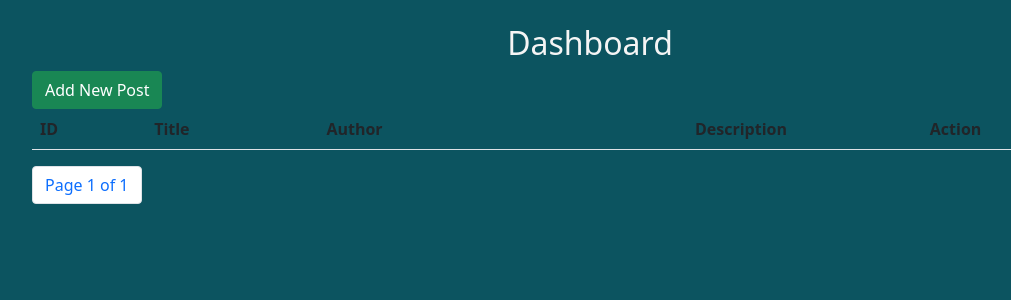
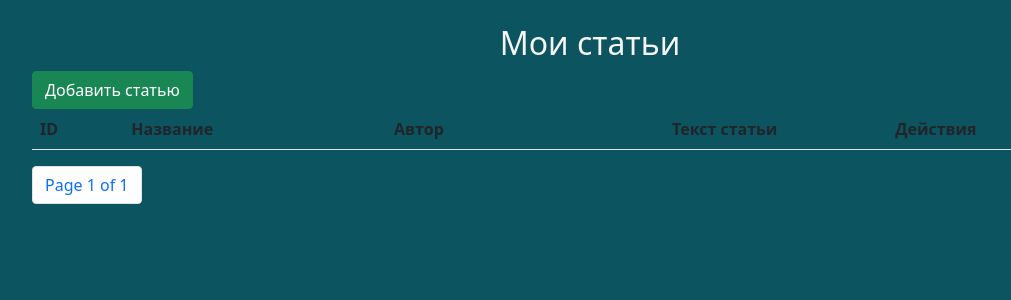
Before and after one commit to Scrum-GB-Habr/gb_habr_agile_scrum, a Django app: page /dashboard/ in a window 1280 px wide. Shown: the part 57-357 px from the top of the page, without its empty margins (50-1061 px from the left). Run offline with Django 3.2, Linux system fonts and the light colour scheme; data comes from the database, SQL or seed files in the repository; lists and menus that the app fills with data are empty.

Commit message:
Исправлено удаление

```diff
--- a/habr/mainapp/templates/mainapp/dashboard.html
+++ b/habr/mainapp/templates/mainapp/dashboard.html
@@ -2,19 +2,19 @@
 {% load static %}
 {% block container %}
     <div class="col-sm-12 my-4">
-        <h2 class="text-center">Dashboard</h2>
+        <h2 class="text-center">Мои статьи</h2>
         <form action="" method="post">
             {% csrf_token %}
-            <a class="btn btn-success" href="{% url 'main:create' %}">Add New Post</a>
+            <a class="btn btn-success" href="{% url 'main:create' %}">Добавить статью</a>
             {% if total_post %}
                 <table class="table table-hover">
                     <thead>
                     <tr>
                         <th scope="col">ID</th>
-                        <th scope="col">Title</th>
-                        <th scope="col">Author</th>
-                        <th class="text-center" scope="col">Description</th>
-                        <th scope="col">Action</th>
+                        <th scope="col">Название</th>
+                        <th scope="col">Автор</th>
+                        <th class="text-center" scope="col">Текст статьи</th>
+                        <th scope="col">Действия</th>
                     </tr>
                     </thead>
                     {% for update in total_post %}
@@ -26,11 +26,12 @@
                                 <td>{{ update.user }}</td>
                                 <td>{{ update.description | truncatewords:50 }} </td>
                                 <td class="d-flex">
-                                    <a class="btn-sm btn-warning" href="{% url 'main:update' update.id %}">Update</a>
-                                    <form action="#" method="post">
-                                        {% csrf_token %}
-                                        <input class="btn-sm btn btn-danger" type="submit" value="Delete">
-                                    </form>
+                                    <a class="btn-sm btn-warning" href="{% url 'main:update' update.id %}">Изменить</a>
+                                    <a class="btn-sm btn btn-danger" href="{% url 'main:delete' update.id %}">Удалить</a>
+{#                                    <form action="#" method="post">#}
+{#                                        {% csrf_token %}#}
+{#                                        <input class="btn-sm btn btn-danger" type="submit" value="Удалить">#}
+{#                                    </form>#}
                                 </td>
                             </tr>
                             </tbody>
--- a/habr/mainapp/templates/mainapp/home.html
+++ b/habr/mainapp/templates/mainapp/home.html
@@ -10,7 +10,9 @@
                         автор: {{ post.user }}</h2>
                     <hr>
                     <p style="word-wrap: break-word;">{{ post.description | truncatewords:40 }} <a
-                            class="btn-sm btn btn-warning" href="{% url 'main:post' post.id %}">Read More</a></p>
+                            class="btn-sm btn btn-warning" href="{% url 'main:post' post.id %}">Читать далее</a></p>
+                    <hr>
+                    <hr>
                 {% endfor %}
             </form>
         {% else %}
--- a/habr/mainapp/templates/mainapp/post_detail_view.html
+++ b/habr/mainapp/templates/mainapp/post_detail_view.html
@@ -3,7 +3,7 @@
 {% block container %}
     <div class="col-sm-10 my-4">
         <h2>{{ post.title }}</h2>
-        <p style="text-align: center">{{ post.description }}</p>
+        <p style="text-align: left">{{ post.description }}</p>
         <a class="btn btn-success" href="{% url 'main:home' %}">Back To Home</a>
     </div>
 {% endblock %}
```
